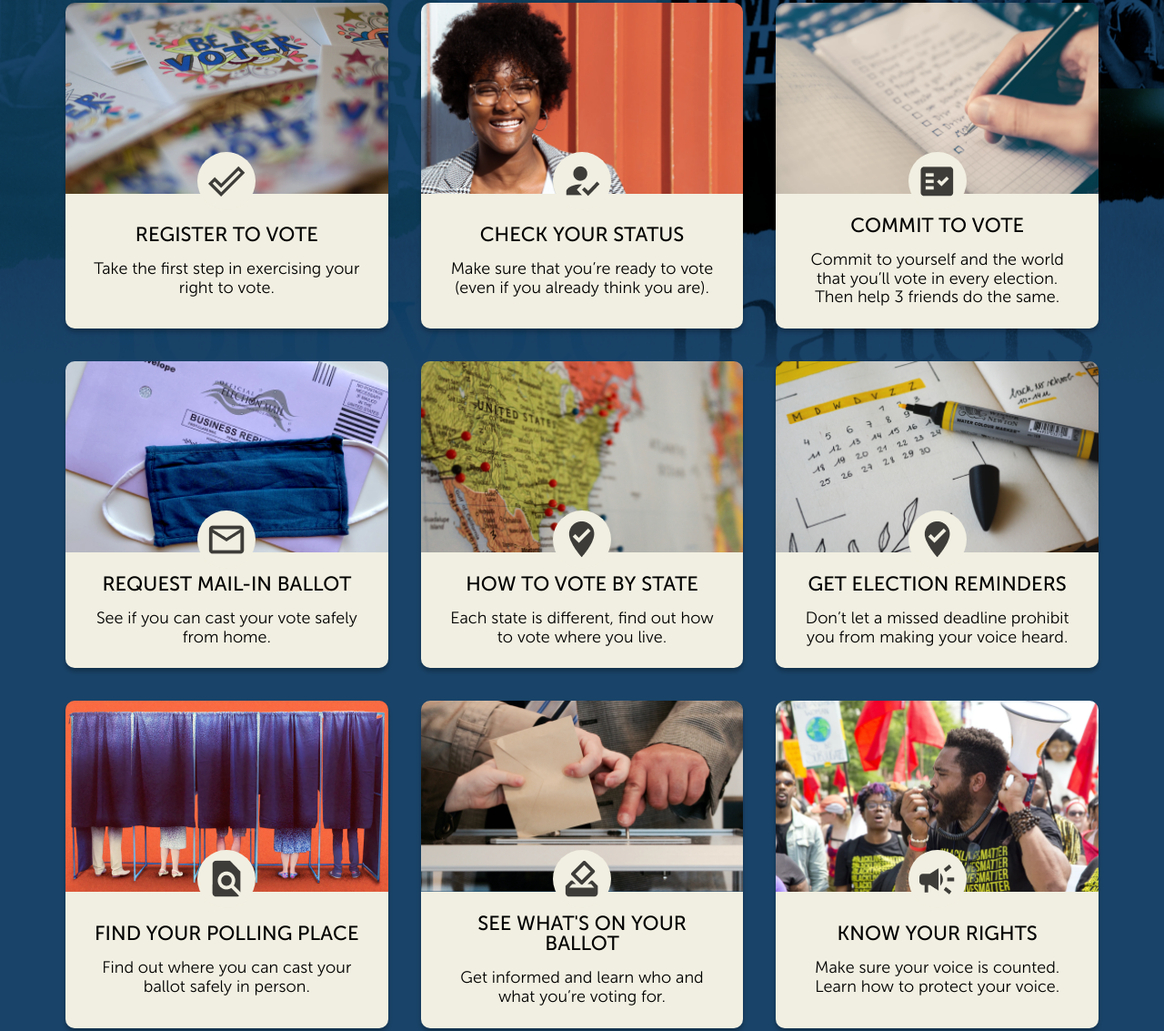
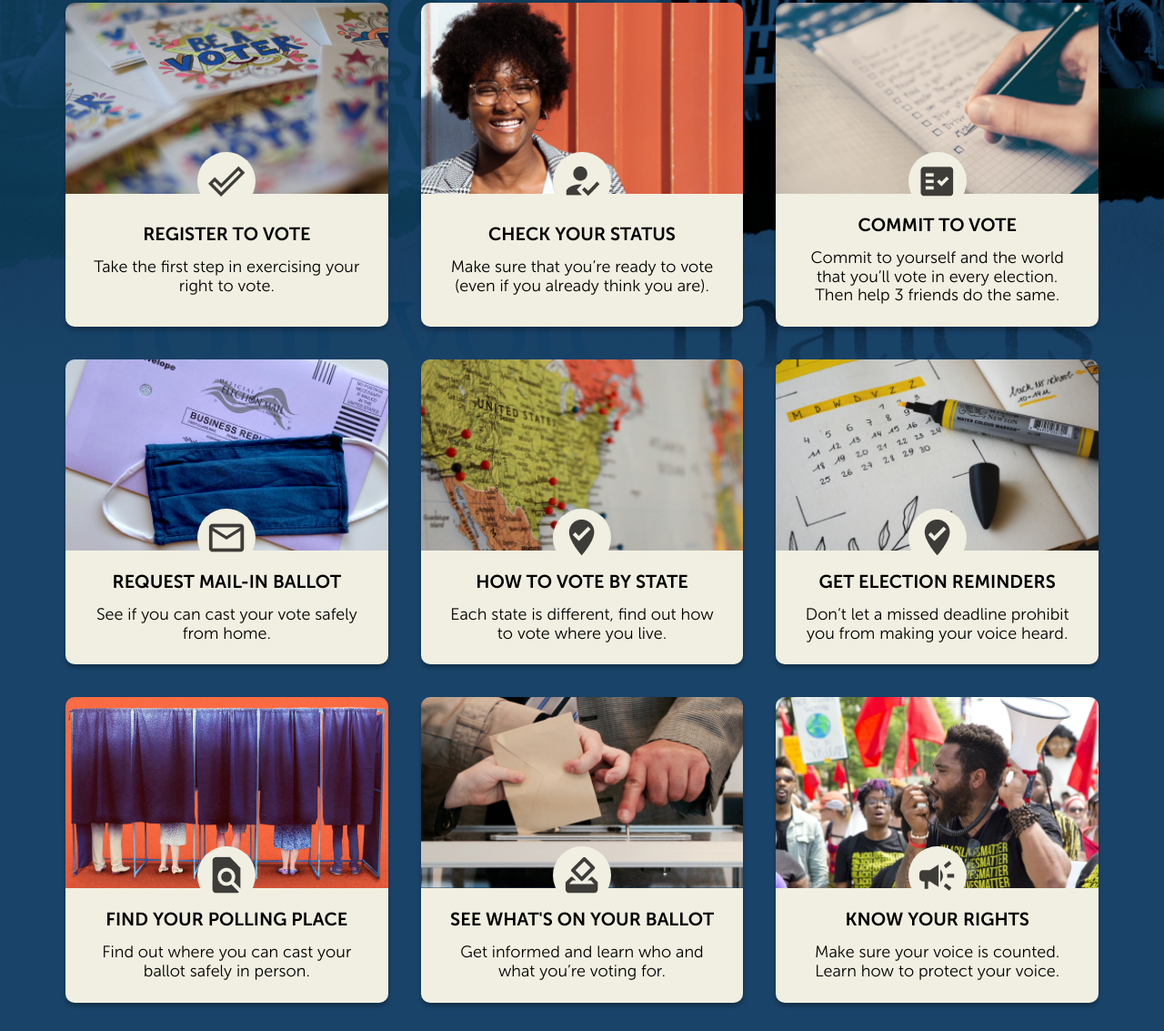
Before and after one commit to itsjoekent-archive/all-in-documentary, a website built with webpack: page html/index.html in a window 1280 px wide. Shown: the part 1133-2266 px from the top of the page at 91% size. Built offline with nearby package versions, Linux system fonts and the light colour scheme; some packages are replaced by stand-ins of ours; a script that the page names is missing.

Commit message:
Minor fix

```diff
--- a/css/actions.scss
+++ b/css/actions.scss
@@ -182,8 +182,8 @@
 
     h6 {
       font-family: $ui-font;
-      font-weight: 500;
-      font-size: 22px;
+      font-weight: 700;
+      font-size: 20px;
       color: $dark-black;
       text-transform: uppercase;
       text-align: center;
```
Also changed, not shown: html/index.html (+1 -1 lines).
